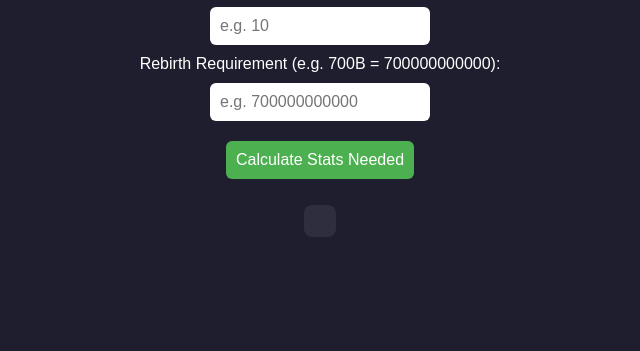
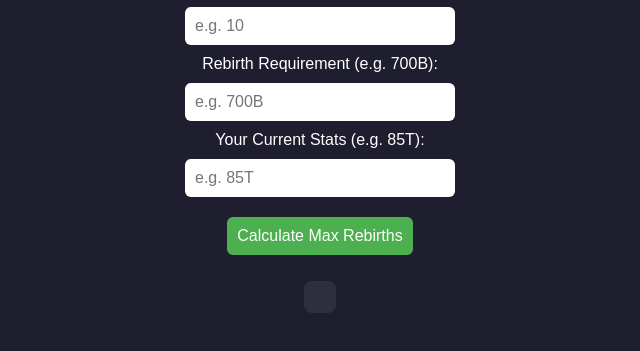
Before and after one commit to LEI019/rebirth-calculator, a plain HTML site: page index.html in a window 1280 px wide. Shown: the part 141-492 px from the top of the page, without its empty margins (320-960 px from the left). Drawn offline with Linux system fonts and the light colour scheme.

Commit message:
Update index.html

```diff
--- a/index.html
+++ b/index.html
@@ -22,7 +22,7 @@
       font-size: 1rem;
     }
     input {
-      width: 200px;
+      width: 250px;
     }
     button {
       background: #4caf50;
@@ -40,32 +40,52 @@
 </head>
 <body>
   <h1>Rebirth Stats Calculator</h1>
+
   <label for="rebirths">Desired Rebirths:</label>
   <input type="number" id="rebirths" placeholder="e.g. 10">
-  <label for="requirement">Rebirth Requirement (e.g. 700B = 700000000000):</label>
-  <input type="number" id="requirement" placeholder="e.g. 700000000000">
-  <button onclick="calculateStats()">Calculate Stats Needed</button>
+
+  <label for="requirement">Rebirth Requirement (e.g. 700B):</label>
+  <input type="text" id="requirement" placeholder="e.g. 700B">
+
+  <label for="currentStats">Your Current Stats (e.g. 85T):</label>
+  <input type="text" id="currentStats" placeholder="e.g. 85T">
+
+  <button onclick="calculateRebirths()">Calculate Max Rebirths</button>
   <div class="result" id="result"></div>
 
   <script>
-    function calculateStats() {
-      const rebirths = parseFloat(document.getElementById("rebirths").value);
-      const requirement = parseFloat(document.getElementById("requirement").value);
+    function parseNumber(input) {
+      const units = {
+        K: 1e3,
+        M: 1e6,
+        B: 1e9,
+        T: 1e12,
+        Q: 1e15
+      };
+      const match = input.trim().toUpperCase().match(/^([\d,.]+)([KMBTQ]?)$/);
+      if (!match) return NaN;
+      let [, num, unit] = match;
+      num = parseFloat(num.replace(/,/g, ''));
+      return unit ? num * units[unit] : num;
+    }
 
-      if (isNaN(rebirths) || isNaN(requirement)) {
-        document.getElementById("result").innerText = "Please enter valid numbers.";
+    function calculateRebirths() {
+      const rebirthRequirementInput = document.getElementById("requirement").value;
+      const currentStatsInput = document.getElementById("currentStats").value;
+
+      const requirement = parseNumber(rebirthRequirementInput);
+      const stats = parseNumber(currentStatsInput);
+
+      if (isNaN(requirement) || isNaN(stats) || stats <= 0) {
+        document.getElementById("result").innerText = "Please enter valid requirement and stats.";
         return;
       }
 
-      const statsNeeded = requirement * Math.pow(0.5, rebirths);
-      const formattedStats = statsNeeded.toLocaleString('en-US', {
-        maximumFractionDigits: 2,
-        notation: "compact",
-        compactDisplay: "short"
-      });
+      const rebirths = Math.log(requirement / stats) / Math.log(0.5);
+      const rebirthsRounded = Math.max(0, Math.floor(rebirths));
 
       document.getElementById("result").innerText =
-        `You need approximately ${formattedStats} stats for ${rebirths} rebirth(s).`;
+        `You can currently get up to ${rebirthsRounded} rebirth(s) with your stats.`;
     }
   </script>
 </body>
```
